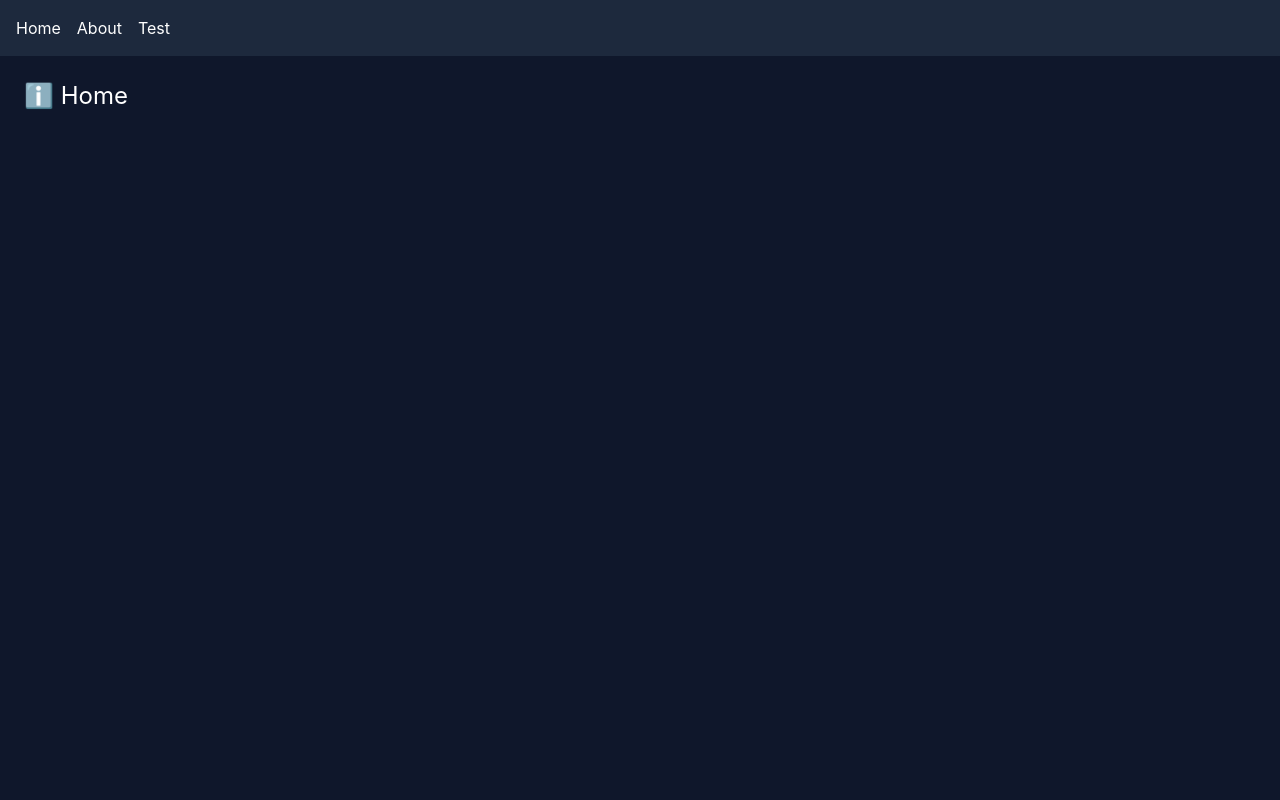
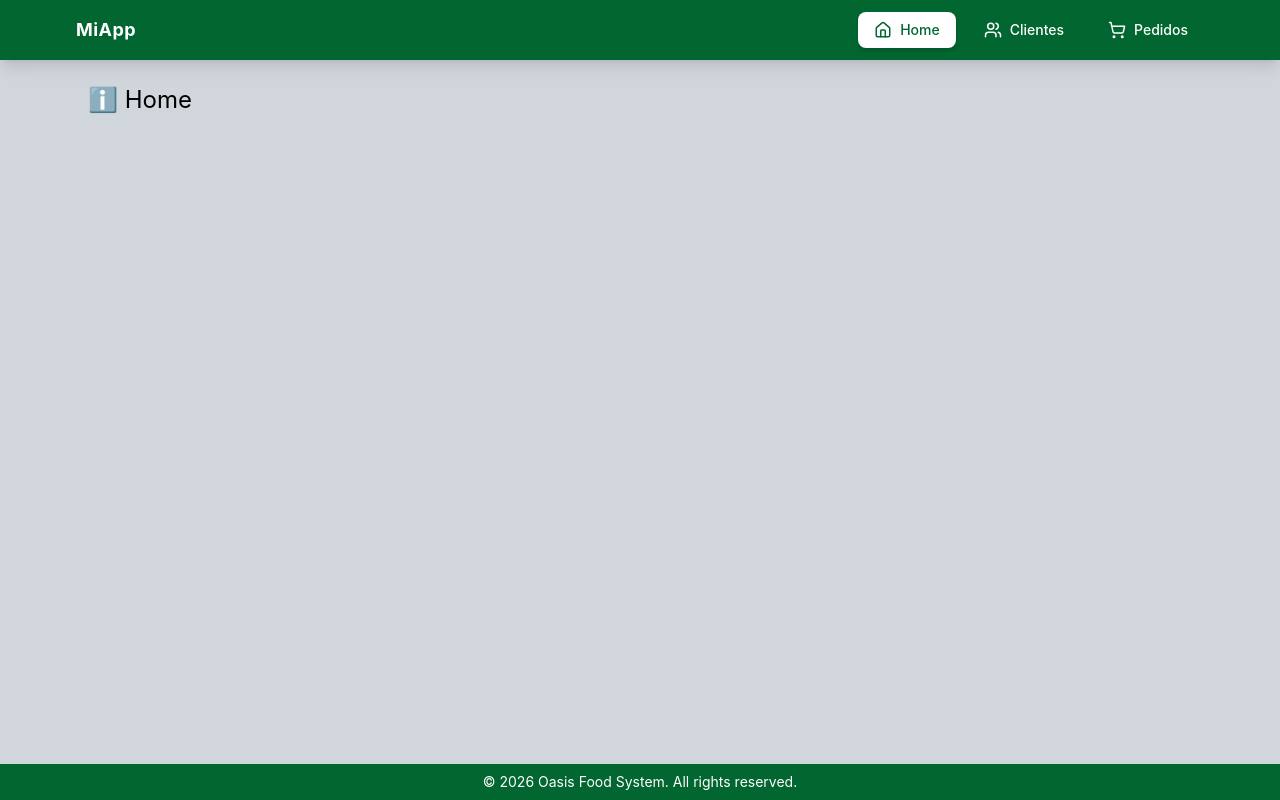
Before and after one commit to savegre-soft/oasis-food-system, a React (Vite) app: page / in a window 1280 px wide. Built offline with nearby package versions, Linux system fonts and the light colour scheme.

Commit message:
UI: change the style

```diff
--- a/package.json
+++ b/package.json
@@ -12,8 +12,11 @@
   "dependencies": {
     "@supabase/supabase-js": "^2.97.0",
     "@tailwindcss/vite": "^4.2.0",
+    "framer-motion": "^12.34.3",
+    "lucide-react": "^0.575.0",
     "react": "^19.2.0",
     "react-dom": "^19.2.0",
+    "react-icons": "^5.5.0",
     "react-router-dom": "^7.13.0",
     "tailwindcss": "^4.2.0"
   },
--- a/src/App.jsx
+++ b/src/App.jsx
@@ -1,30 +1,21 @@
-import { BrowserRouter, Routes, Route, Link } from "react-router-dom"
+import { BrowserRouter, Routes, Route } from "react-router-dom"
+import MainLayout from "./layout/MainLayout"
 import Home from "./pages/Homes"
 import About from "./pages/About"
-import Test  from "./pages/Test"
+import Test from "./pages/Test"
+import NotFound from "./pages/NotFound"
 
 export default function App() {
   return (
     <BrowserRouter>
-      <div className="min-h-screen bg-slate-900 text-white">
-
-        {/* Navbar */}
-        <nav className="p-4 bg-slate-800 flex gap-4">
-          <Link to="/" className="hover:text-cyan-400">Home</Link>
-          <Link to="/about" className="hover:text-cyan-400">About</Link>
-                    <Link to="/test" className="hover:text-cyan-400">Test</Link>
-        </nav>
-
-        {/* Routes */}
-        <div className="p-6">
-          <Routes>
-            <Route path="/" element={<Home />} />
-            <Route path="/about" element={<About />} />
-            <Route path="/test" element={<Test />} />
-          </Routes>
-        </div>
-
-      </div>
+      <Routes>
+        <Route element={<MainLayout />}>
+          <Route path="/" element={<Home />} />
+          <Route path="/about" element={<About />} />
+          <Route path="/Pedidos" element={<Test />} />
+           <Route path="/*" element={<NotFound />} />
+        </Route>
+      </Routes>
     </BrowserRouter>
   )
 }
--- /dev/null
+++ b/src/components/AddCustomer.jsx
@@ -0,0 +1,6 @@
+
+
+
+const Customers =()=>{
+
+}
--- /dev/null
+++ b/src/components/NavBar.jsx
@@ -0,0 +1,51 @@
+import { NavLink } from "react-router-dom"
+import { Home, Users, ShoppingCart } from "lucide-react"
+
+const links = [
+  { to: "/", label: "Home", icon: Home },
+  { to: "/Clientes", label: "Clientes", icon: Users },
+  { to: "/Pedidos", label: "Pedidos", icon: ShoppingCart },
+]
+
+export default function Navbar() {
+  const baseStyle =
+    "px-4 py-2 rounded-lg text-sm font-medium transition-all duration-200 flex items-center gap-2"
+
+  return (
+    <nav className="bg-green-800 text-white shadow-lg">
+      <div className="max-w-6xl mx-auto flex items-center justify-between p-3">
+
+        {/* Título */}
+        <h1 className="text-lg font-bold tracking-wide">
+          MiApp
+        </h1>
+
+        {/* Menú */}
+        <div className="flex gap-3">
+          {links.map((link) => {
+            const Icon = link.icon
+
+            return (
+              <NavLink
+                key={link.to}
+                to={link.to}
+                end={link.to === "/"}
+                className={({ isActive }) =>
+                  `${baseStyle} ${
+                    isActive
+                      ? "bg-white text-green-800 shadow-md"
+                      : "hover:bg-green-700 hover:scale-105"
+                  }`
+                }
+              >
+                <Icon size={18} />
+                {link.label}
+              </NavLink>
+            )
+          })}
+        </div>
+
+      </div>
+    </nav>
+  )
+}
--- /dev/null
+++ b/src/layout/MainLayout.jsx
@@ -0,0 +1,18 @@
+import { Outlet } from "react-router-dom"
+import Navbar from "../components/Navbar"
+
+export default function MainLayout() {
+  return (
+    <div className="min-h-screen bg-gray-300 flex flex-col">
+      <Navbar />
+
+      <main className="flex-1 max-w-6xl mx-auto w-full p-6">
+        <Outlet />
+      </main>
+
+      <footer className="bg-green-800 text-center p-2 text-sm text-white">
+        © 2026 Oasis Food System. All rights reserved.
+      </footer>
+    </div>
+  )
+}
--- /dev/null
+++ b/src/layout/PublicLayout.jsx
@@ -0,0 +1,15 @@
+import { Outlet } from "react-router-dom"
+
+export default function PublicLayout() {
+  return (
+    <div className="min-h-screen bg-slate-900 text-white">
+      <header className="bg-slate-800 p-4">
+        <h1 className="text-xl font-bold">Mi Sitio Público</h1>
+      </header>
+
+      <main className="max-w-6xl mx-auto p-6">
+        <Outlet />
+      </main>
+    </div>
+  )
+}
--- a/src/pages/Homes.jsx
+++ b/src/pages/Homes.jsx
@@ -1,6 +1,6 @@
 export default function About() {
   return (
-    <div className="text-white text-2xl">
+    <div className="text-2xl">
       ℹ️ Home
     </div>
   )
--- /dev/null
+++ b/src/pages/NotFound.jsx
@@ -0,0 +1,13 @@
+
+
+
+const NotFound = () =>
+{
+    return (
+        <div className="text-2xl">
+            ❌ 404 - Page Not Found
+        </div>
+    )
+}
+
+export default NotFound ;
--- a/src/pages/Test.jsx
+++ b/src/pages/Test.jsx
@@ -1,9 +1,16 @@
 import { useEffect, useState } from "react";
 import { createClient } from "@supabase/supabase-js";
+import {
+  BookOpen,
+  Calendar,
+  Loader2,
+  AlertCircle,
+  ArrowRight,
+} from "lucide-react";
 
 const supabase = createClient(
   import.meta.env.VITE_SUPABASE_URL,
-  import.meta.env.VITE_SUPABASE_PUBLISHABLE_KEY,
+  import.meta.env.VITE_SUPABASE_PUBLISHABLE_KEY
 );
 
 const Test = () => {
@@ -16,12 +23,11 @@ const Test = () => {
       const { data, error } = await supabase.from("Recipes").select("*");
 
       if (error) {
-        console.log("Error fetching recipes:", error);
         setError(error.message);
       } else {
-        console.log("Fetched recipes:", data);
         setRecipes(data);
       }
+
       setLoading(false);
     };
 
@@ -29,29 +35,55 @@ const Test = () => {
   }, []);
 
   return (
-    <div>
-      <h3>Test data</h3>
+    <div className="min-h-screen bg-gray-50 p-8">
 
-      {loading && <p>Cargando...</p>}
-      {error && <p>Error: {error}</p>}
+      {/* Header */}
+      <div className="flex items-center gap-3 mb-8">
+        <BookOpen className="text-green-700" size={28} />
+        <h3 className="text-2xl font-bold text-gray-800">
+          Recetas Registradas
+        </h3>
+      </div>
 
+      {/* Loading */}
+      {loading && (
+        <div className="flex items-center gap-2 text-gray-600">
+          <Loader2 className="animate-spin" size={20} />
+          <span>Cargando recetas...</span>
+        </div>
+      )}
+
+      {/* Error */}
+      {error && (
+        <div className="flex items-center gap-2 bg-red-100 text-red-700 px-4 py-3 rounded-lg mb-6">
+          <AlertCircle size={20} />
+          <span>Error: {error}</span>
+        </div>
+      )}
+
+      {/* Grid */}
       <ul className="grid gap-6 sm:grid-cols-2 lg:grid-cols-3">
         {recipes.map((recipe) => (
           <li
             key={recipe.id}
-            className="bg-white rounded-2xl shadow-md hover:shadow-xl transition-shadow duration-300 p-6 border border-gray-100"
+            className="group bg-white rounded-2xl shadow-md hover:shadow-2xl transition-all duration-300 p-6 border border-gray-100 hover:-translate-y-1"
           >
-            <h4 className="text-lg font-semibold text-gray-800 mb-2">
+            {/* Title */}
+            <h4 className="text-lg font-semibold text-gray-800 mb-2 group-hover:text-green-700 transition-colors">
               {recipe.Name}
             </h4>
 
-            <p className="text-sm text-gray-500">
+            {/* Date */}
+            <div className="flex items-center gap-2 text-sm text-gray-500">
+              <Calendar size={16} />
               {new Date(recipe.created_at).toLocaleString()}
-            </p>
+            </div>
 
-            <div className="mt-4">
-              <button className="text-sm bg-black text-white px-4 py-2 rounded-lg hover:bg-gray-800 transition">
+            {/* Button */}
+            <div className="mt-5">
+              <button className="flex items-center gap-2 text-sm bg-green-700 text-white px-4 py-2 rounded-lg hover:bg-green-800 transition-all duration-200">
                 Ver receta
+                <ArrowRight size={16} />
               </button>
             </div>
           </li>
```
Also changed, not shown: src/pages/customers.jsx (added), 1 other file (tests, documents, lock files or other folders).
